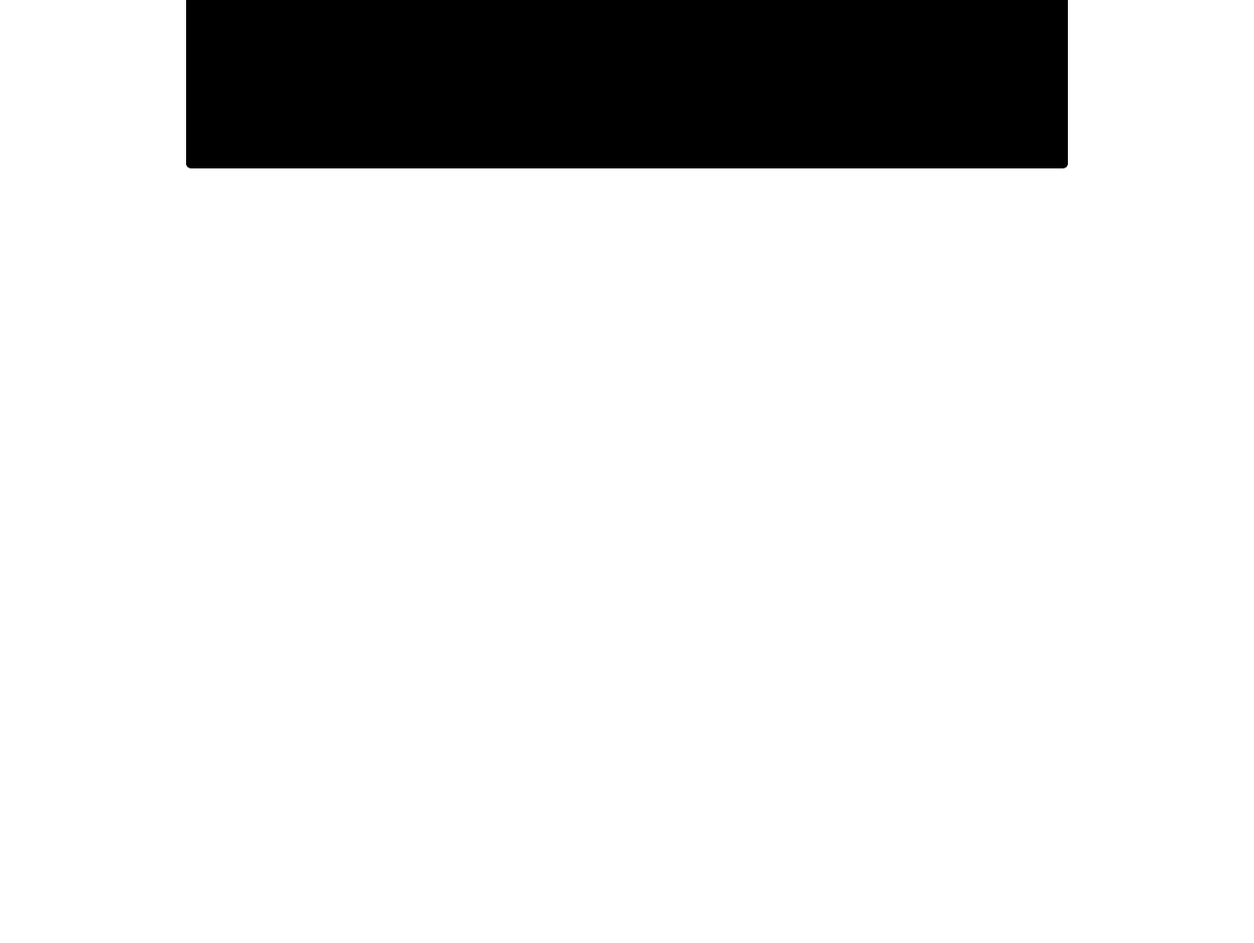
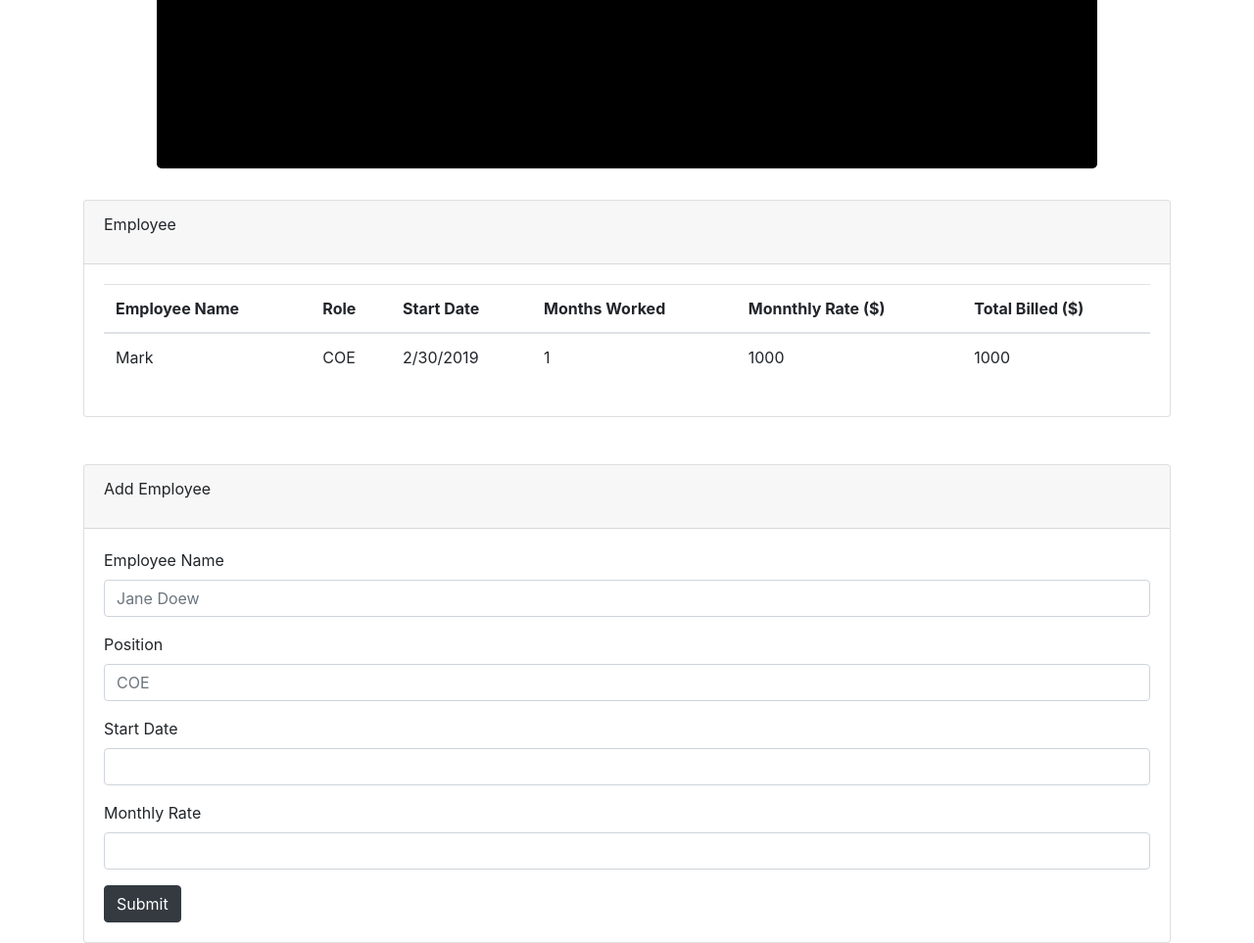
Before and after one commit to Parker-Tech/data-management, a plain HTML site: page index.html in a window 1280 px wide. Shown: the part 128-1091 px from the top of the page at 98% size. Before the commit the page ends 800 px from the top, so only its background shows below. Drawn offline with nearby package versions, Linux system fonts and the light colour scheme.

Commit message:
bootstrap layout

```diff
--- a/index.html
+++ b/index.html
@@ -14,6 +14,67 @@
       <h1 class="text-center">Emplyee Data-Management</h1>
     </div>
 
+    <div class="container">
+      <div class="card">
+        <div class="card-header">
+          <p>Employee</p>
+        </div>
+        <div class="card-body">
+          <table class="table">
+              <thead>
+                <tr>
+                  <th scope="col">Employee Name</th>
+                  <th scope="col">Role</th>
+                  <th scope="col">Start Date</th>
+                  <th scope="col">Months Worked</th>
+                  <th scope="col">Monnthly Rate ($)</th>
+                  <th scope="col">Total Billed ($)</th>
+                </tr>
+              </thead>
+              <tbody >
+                <tr>
+                  <td scope="row">Mark</td>
+                  <td>COE</td>
+                  <td>2/30/2019</td>
+                  <td>1</td>
+                  <td>1000</td>
+                  <td>1000</td>
+                </tr>
+              </tbody>
+            </table>
+        </div>
+      </div>
+
+      <div class="card mt-5">
+        <div class="card-header">
+          <p>Add Employee</p>
+        </div>
+        <div class="card-body">
+          <form>
+            <div class="form-group">
+              <label for="employee-name">Employee Name</label>
+              <input type="text" class="form-control" id="employee-name" placeholder="Jane Doew">
+            </div>
+            <div class="form-group">
+              <label for="employee-position">Position</label>
+              <input type="text" class="form-control" id="employee-position" placeholder="COE">
+            </div>
+            <div class="form-group">
+              <label for="employee-start-date">Start Date</label>
+              <input type="text" class="form-control" id="employee-start-date">
+            </div>
+            <div class="form-group">
+              <label for="employee-monthly-rate">Monthly Rate</label>
+              <input type="text" class="form-control" id="employee-monthly-rate">
+            </div>
+            <button type="submit" class="btn btn-dark">Submit</button>
+          </form>
+        </div>
+      </div>
+    </div>
+
+    <script src="https://www.gstatic.com/firebasejs/5.9.2/firebase.js"></script>
+    <script src='https://cdnjs.cloudflare.com/ajax/libs/jquery/3.3.1/jquery.min.js'></script>
     <script src="main.js"></script>
   </body>
 </html>
--- a/main.js
+++ b/main.js
@@ -0,0 +1,10 @@
+// Initialize Firebase
+var config = {
+  apiKey: "AIzaSyCO0SVX11y1TJ7TLZoCJhMEgKnLTE3MZYw",
+  authDomain: "data-management-rut.firebaseapp.com",
+  databaseURL: "https://data-management-rut.firebaseio.com",
+  projectId: "data-management-rut",
+  storageBucket: "data-management-rut.appspot.com",
+  messagingSenderId: "825932167890"
+};
+firebase.initializeApp(config);
--- a/styles.css
+++ b/styles.css
@@ -1,6 +1,6 @@
 .jumbotron {
   background-color: black;
-  max-width: 900px;
+  max-width: 960px;
   color: white;
   height: 300px;
 }
```
